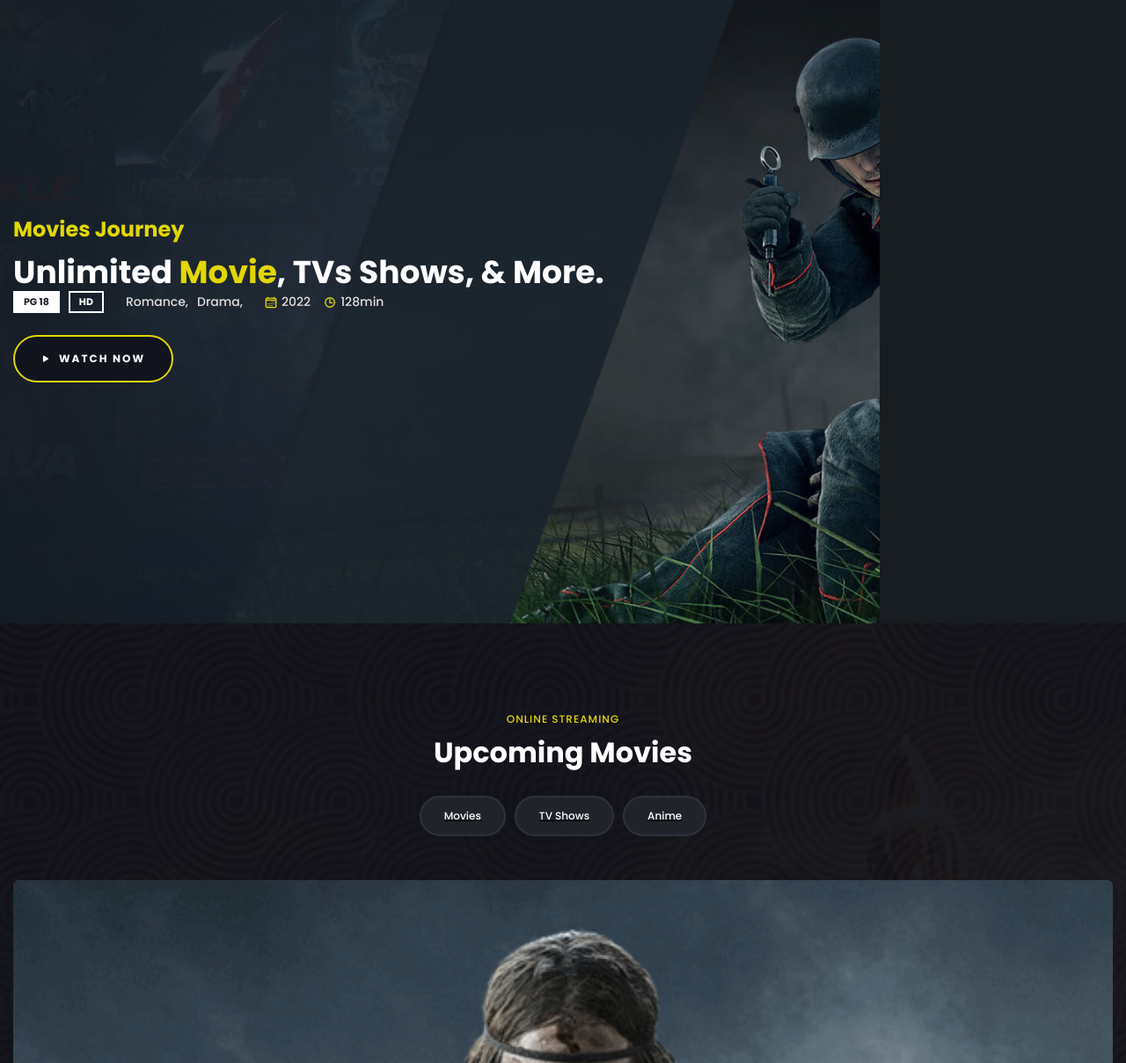
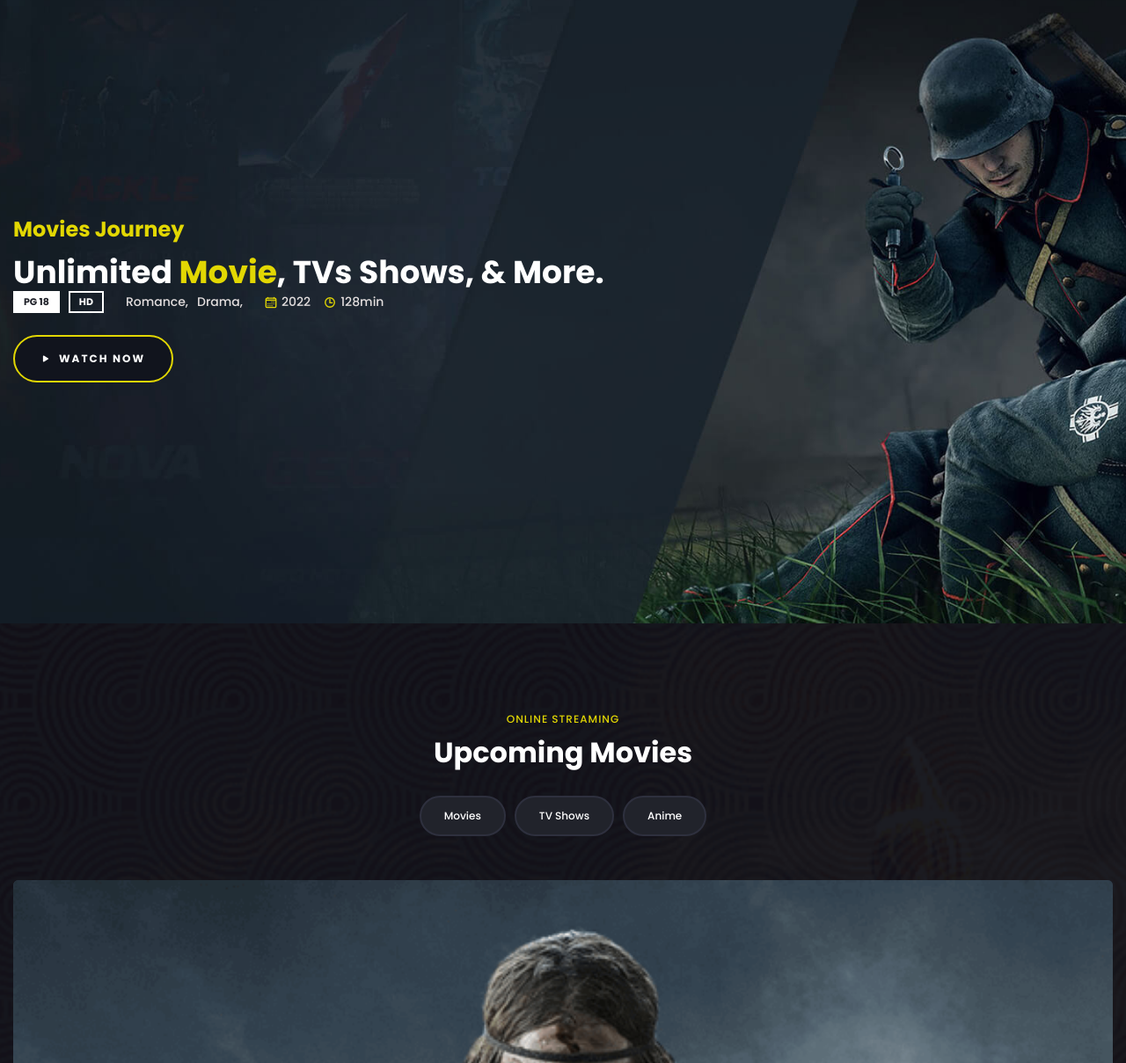
Before and after one commit to PatrykBombik/movies-journey, a plain HTML site: page index.html in a window 1280 px wide. Shown: the part 91-1300 px from the top of the page at 88% size. Drawn offline with nearby package versions, Linux system fonts and the light colour scheme.

Commit message:
fixed width screen

```diff
--- a/assets/css/style.css
+++ b/assets/css/style.css
@@ -330,7 +330,7 @@ body.active { overflow: hidden; }
     gap: 30px;
     overflow: auto;
     scroll-snap-type: inline mandatory;
-    padd-bottom: 25px;
+    padding-bottom: 25px;
 }
 
 .has-scrollbar::-webkit-scrollbar { height: 8px; }
@@ -472,7 +472,7 @@ body.active { overflow: hidden; }
     background-position: center;
     min-height: 750px;
     height: 100vh;
-    max-width: 1000px;
+    max-width: 100%;
     display: flex;
     justify-content: flex-start;
     align-items: center;
--- a/index.html
+++ b/index.html
@@ -202,7 +202,7 @@
                         <h2 class="h2 section-title">Upcoming Movies</h2>
                     </div>
 
-                    <u class="filter-list">
+                    <ul class="filter-list">
                         <li>
                         <button class="filter-btn">Movies</button>
                         </li>
@@ -215,7 +215,7 @@
                             <button class="filter-btn">Anime</button>
                         </li>
 
-                    </u>
+                    </ul>
                 </div>
 
                 <ul class="movies-list has-scrollbar">
```
